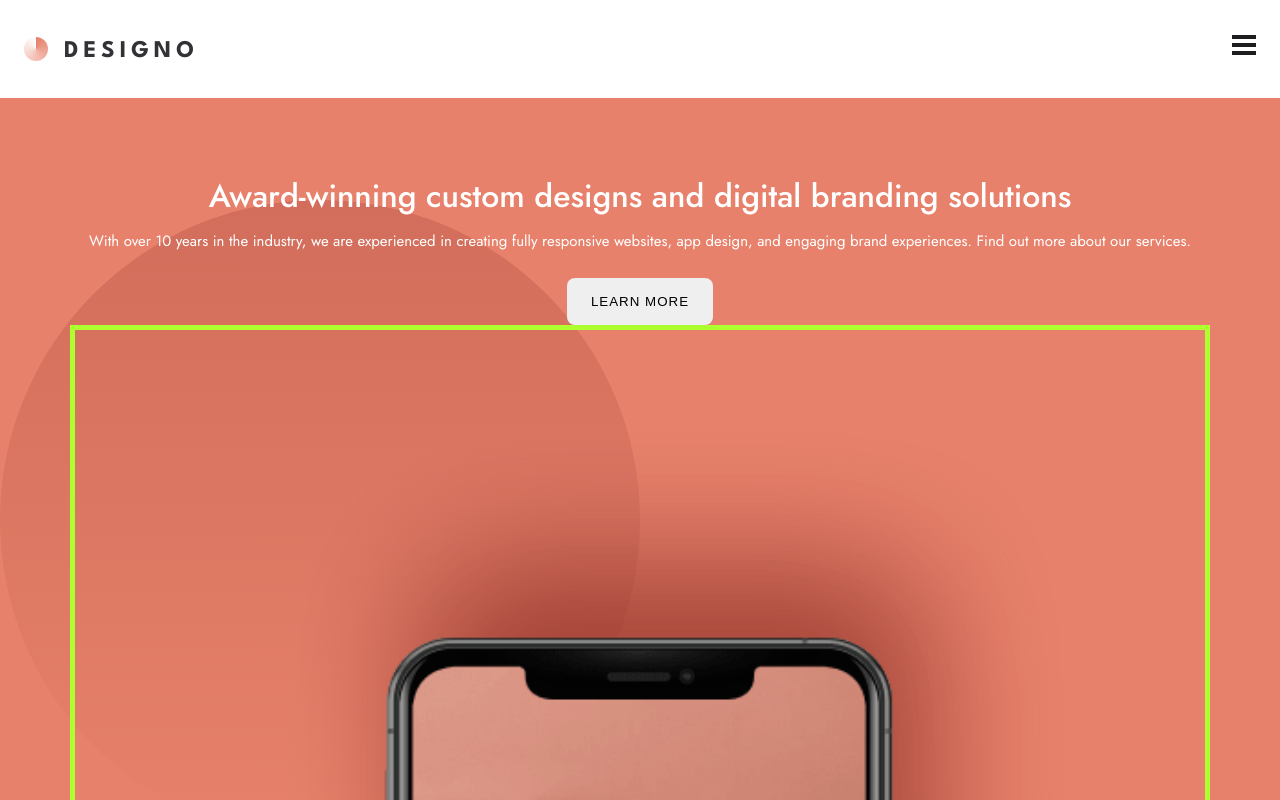
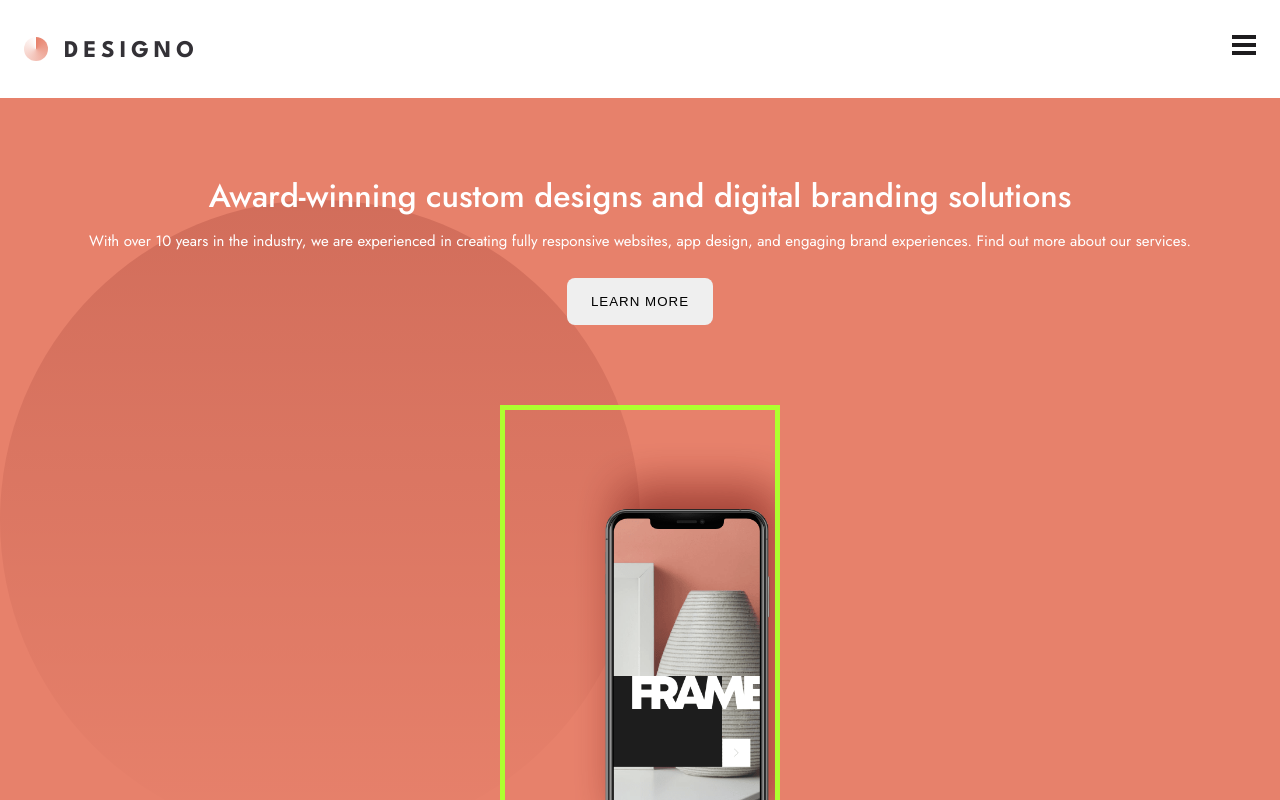
Before and after one commit to ringtho/designo, a React (Create React App) app: page / in a window 1280 px wide. Shown: the top 800 px of the page. Built offline with nearby package versions, Linux system fonts and the light colour scheme; the HTML template or start-up script is replaced by a standard one.

Commit message:
Fixing the error messages

```diff
--- a/src/index.css
+++ b/src/index.css
@@ -167,12 +167,15 @@ h1, h2, h3, h4 {
 }
 
 .hero-image {
+
   height: 543px;
-  margin: 0 46px 0 46px;
-  background-image: url('./assets/home/desktop/image-hero-phone.png');
-  background-repeat: no-repeat;
+  width: 280px;
+  margin: 80px auto 0 auto;
+  background: url('./assets/home/desktop/image-hero-phone.png') no-repeat;
   background-size: cover;
-  background-position: center top;
+  /* background-position: 50% 0; */
+  /* transform: scaleX(1.5); */
+  /* clip-path: inset(10px 0 0 0); */
   border: 5px solid greenyellow;
 }
 
@@ -790,12 +793,7 @@ textarea:focus {
   transition: color 0.5s;
 }
 
-.error {
-  width: 100%;
-  padding-block: 8px;
-  color: #bf1650;
-  font-weight: 500;
-}
+
 
 .map-leaflet {
   height: 320px;
@@ -806,5 +804,16 @@ textarea:focus {
 button:hover {
   background-color: var(--primary-dark-hover);
   color: #FFFFFF;
-  transition-delay: 0.5;
+  transition: all 0.2s;
 }
+
+.error {
+  width: 100%;
+  padding-block: 8px;
+  color: #FFFFFF;
+  font-size: 12px;
+  display: flex;
+  align-items: center;
+  gap: 8px;
+  font-style: italic;
+}
--- a/src/pages/Contact.js
+++ b/src/pages/Contact.js
@@ -32,13 +32,15 @@ const Contact = () => {
                             </div>
                             <form className="form" onSubmit={handleSubmit(onSubmit)}>
                                 <input
+                                    className="name-input"
                                     type="text"
                                     name="name"
                                     placeholder="Name"
                                     {...register("name", {required: true})}
+
                                 />
                                 {errors?.name?.type === "required" &&
-                                <p className="error">{errorMessage.required}</p> }
+                                <p className="error">{errorMessage.required}<i class="fa-solid fa-circle-exclamation"></i></p> }
                                 <input
                                     type="text"
                                     name="email"
@@ -46,11 +48,12 @@ const Contact = () => {
                                     {...register("email",
                                     {pattern: /^\w+([.-]?\w+)*@\w+([.-]?\w+)*(\.\w{2,3})+$/,
                                     required: true})}
+                                    className="email-input"
                                 />
                                 {errors?.email?.type === "required" &&
-                                <p className="error">{errorMessage.required}</p> }
+                                <p className="error">{errorMessage.required}<i class="fa-solid fa-circle-exclamation"></i></p> }
                                 {errors?.email?.type === "pattern" &&
-                                <p className="error">{errorMessage.email}</p>}
+                                <p className="error">{errorMessage.email}<i class="fa-solid fa-circle-exclamation"></i></p>}
                                 <input
                                     type="text"
                                     name="phone"
@@ -63,7 +66,7 @@ const Contact = () => {
                                     {...register("message", {required: true})}
                                 />
                                 {errors?.message?.type === "required" &&
-                                <p className="error">{errorMessage.required}</p> }
+                                <p className="error">{errorMessage.required}<i class="fa-solid fa-circle-exclamation"></i></p> }
                                 <button type="submit">SUBMIT</button>
                             </form>
                         </div>
```
